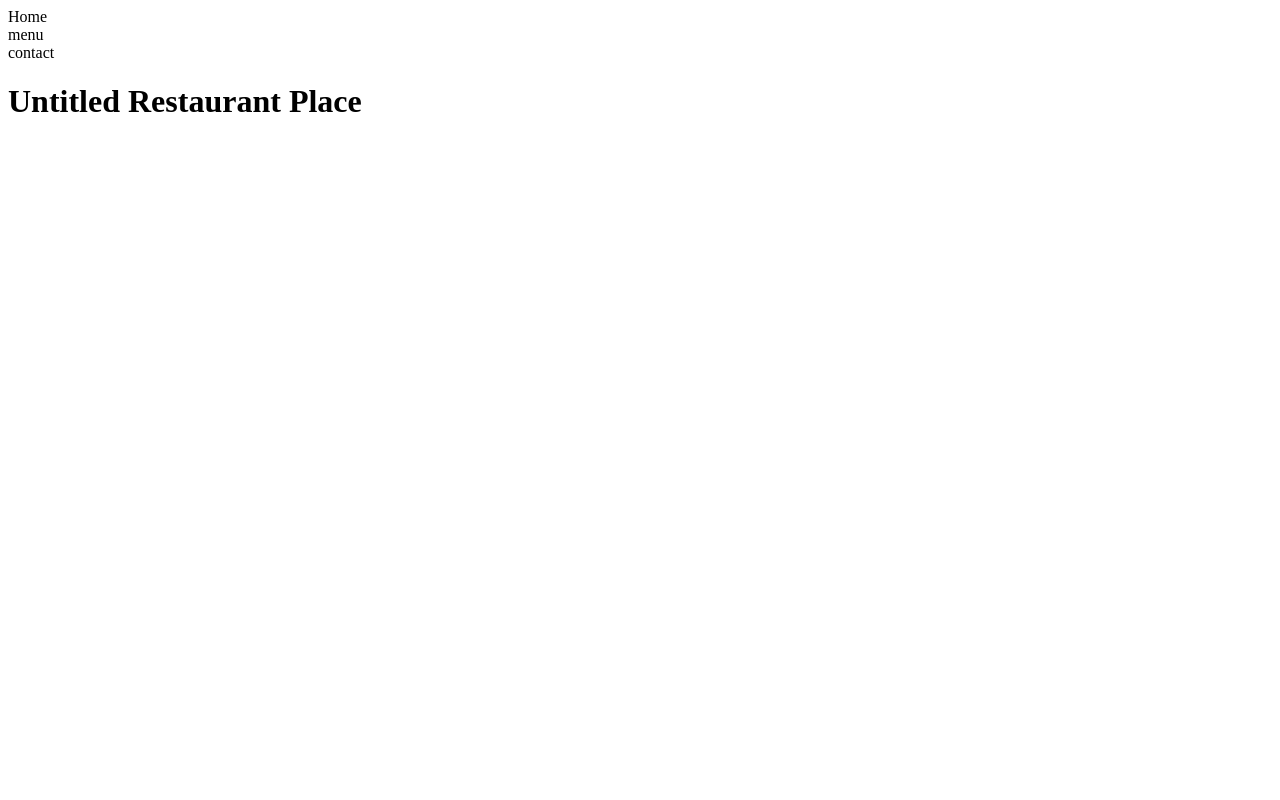
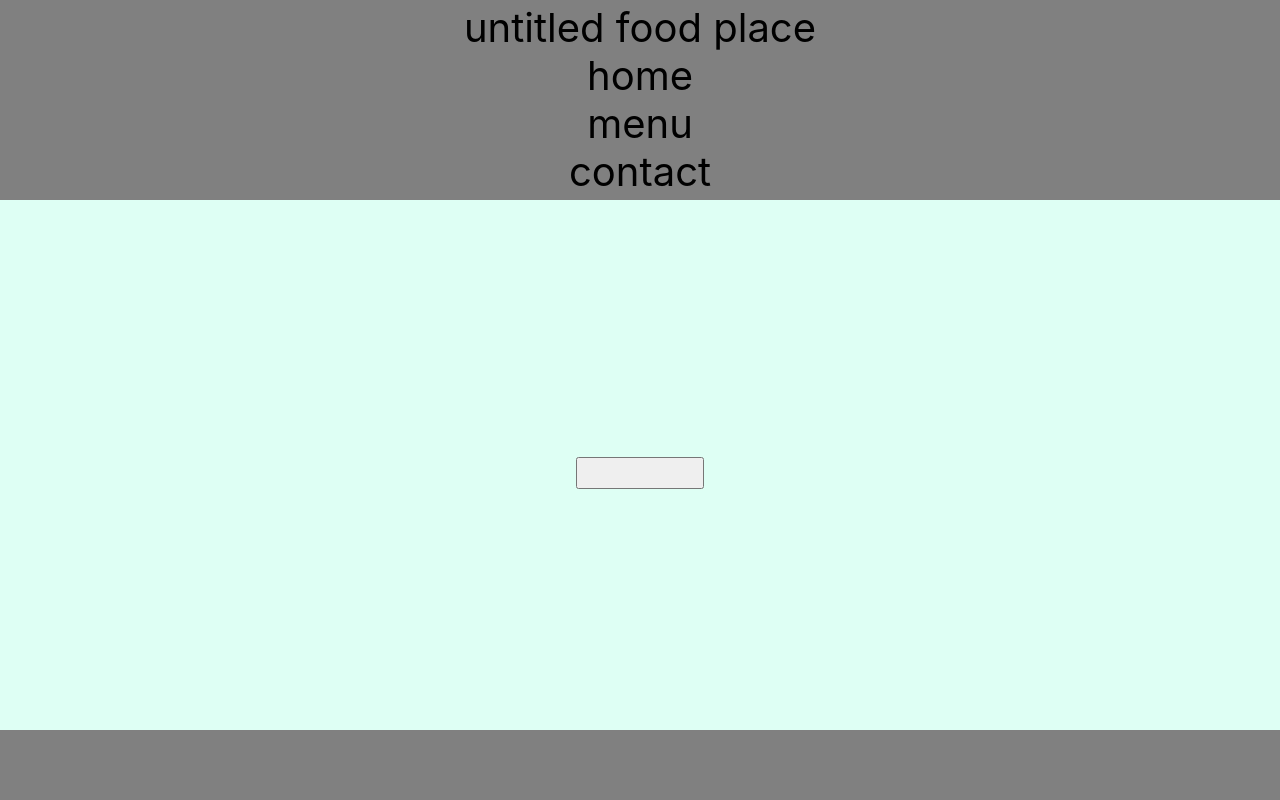
Before and after one commit to JUB-Yoush/odin-restaurant, a website with bundled scripts: page dist/index.html in a window 1280 px wide. Built offline with nearby package versions, Linux system fonts and the light colour scheme; files whose address does not match are found by name.

Commit message:
fill in text content on js render

```diff
--- a/src/index.js
+++ b/src/index.js
@@ -1 +1,3 @@
-console.log('we in');
+import startup from './startup.js';
+
+startup.buildPage();
--- /dev/null
+++ b/src/startup.js
@@ -0,0 +1,52 @@
+const buildPage = () => {
+  console.log('ran from startup.js');
+  const container = document.getElementById('container');
+
+  const header = document.createElement('div');
+  header.textContent = 'untitled food place';
+  const headerLinks = document.createElement('div');
+  const home = document.createElement('div');
+  const homeAnchor = document.createElement('a');
+  homeAnchor.textContent = 'home';
+  const menu = document.createElement('div');
+  const menuAnchor = document.createElement('a');
+  menuAnchor.textContent = 'menu';
+  const contact = document.createElement('div');
+  const contactAnchor = document.createElement('a');
+  contactAnchor.textContent = 'contact';
+
+  const main = document.createElement('div');
+  const mainHeader = document.createElement('h1');
+  const mainBtn = document.createElement('button');
+
+  const footer = document.createElement('div');
+
+  header.classList.add('header');
+  headerLinks.classList.add('header-links');
+
+  home.classList.add('home');
+  menu.classList.add('menu');
+  contact.classList.add('contact');
+
+  main.classList.add('main');
+  mainHeader.classList.add('main-header');
+
+  footer.classList.add('footer');
+
+  container.appendChild(header);
+  container.appendChild(main);
+  container.appendChild(footer);
+
+  home.appendChild(homeAnchor);
+  menu.appendChild(menuAnchor);
+  contact.appendChild(contactAnchor);
+  headerLinks.appendChild(home);
+  headerLinks.appendChild(menu);
+  headerLinks.appendChild(contact);
+  header.appendChild(home);
+  header.appendChild(menu);
+  header.appendChild(contact);
+  main.appendChild(mainHeader);
+  main.appendChild(mainBtn);
+};
+buildPage();
--- a/webpack.config.js
+++ b/webpack.config.js
@@ -6,4 +6,7 @@ module.exports = {
     filename: 'main.js',
     path: path.resolve(__dirname, 'dist'),
   },
+  optimization: {
+    minimize: false,
+  },
 };
```
Also changed, not shown: dist/index.html, dist/main.js, dist/reset.css (added), dist/style.css (added).
